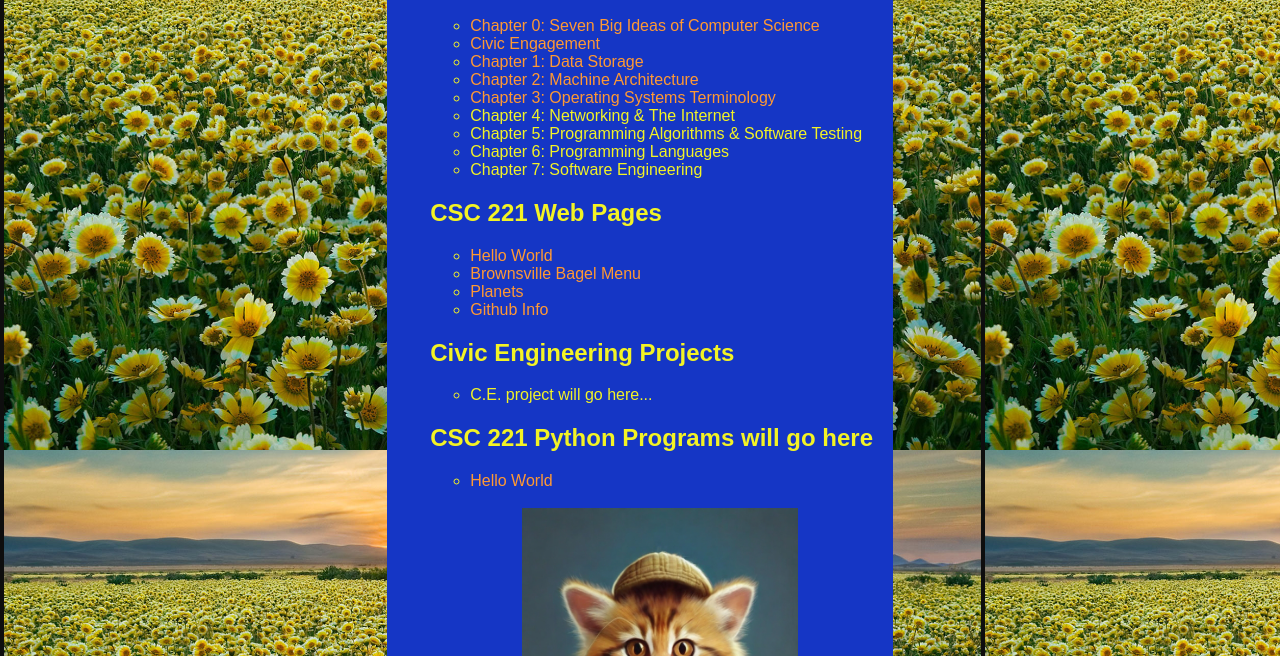
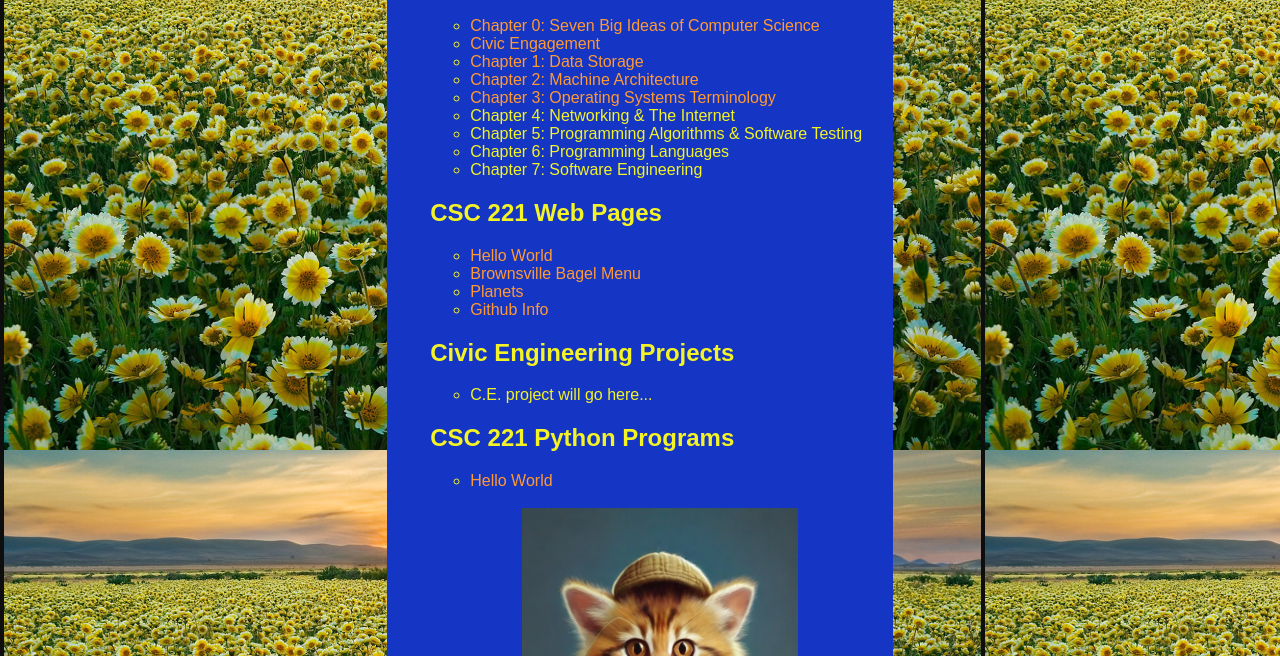
Before and after one commit to lillaball-pvcc/lillaball-pvcc.github.io, a plain HTML site: page index.html in a window 1280 px wide. Shown: the part 144-800 px from the top of the page. Drawn offline with Linux system fonts and the light colour scheme.

Commit message:
Add files via upload

```diff
--- a/index.html
+++ b/index.html
@@ -54,9 +54,9 @@
             <li> C.E. project will go here...</li>
         </ul>
 
-        <h2> CSC 221 Python Programs will go here</h2>
+        <h2> CSC 221 Python Programs </h2>
         <ul>
-            <li><a href="helloworld.py">Hello World</a></li>
+            <li><a href= "helloworld.py" >Hello World</a></li>
         </ul>
         <br />
         <img src="myindeximage.jpg" style="width:60%; display:block; margin: auto;">
```
